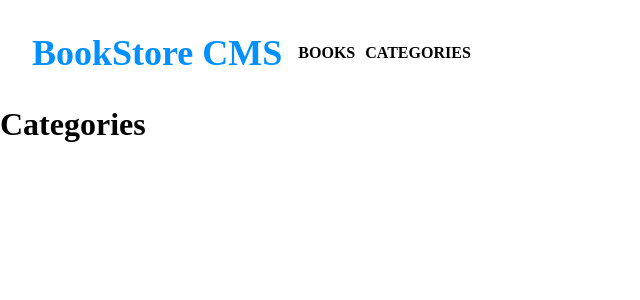
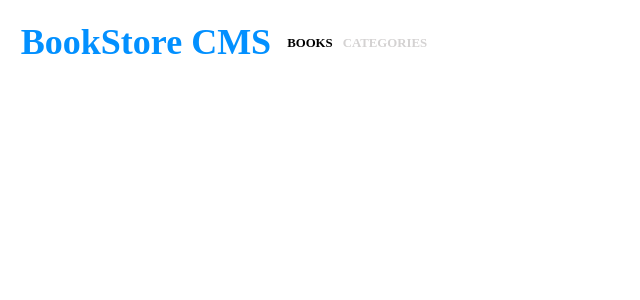
Before and after one commit to forLoop94/book-store, a React (Create React App) app: page /categories in a window 1280 px wide. Shown: the top 300 px of the page, without its empty margins (0-640 px from the left). Built offline with nearby package versions, Linux system fonts and the light colour scheme; the HTML template or start-up script is replaced by a standard one.

Commit message:
Make adjustments in Navbar component styling

```diff
--- a/src/App.js
+++ b/src/App.js
@@ -15,7 +15,7 @@ function App() {
             <Link className={styles.links} to="/">BOOKS</Link>
           </li>
           <li>
-            <Link className={styles.links} to="/categories">CATEGORIES</Link>
+            <Link className={styles.categories} to="/categories">CATEGORIES</Link>
           </li>
         </ul>
       </nav>
--- a/src/components/Categories.js
+++ b/src/components/Categories.js
@@ -1,7 +1,7 @@
 import React from 'react';
 
 const categories = () => (
-  <h1>Categories</h1>
+  <div />
 );
 
 export default categories;
--- a/src/styles/BookList.module.css
+++ b/src/styles/BookList.module.css
@@ -28,7 +28,7 @@ button {
 }
 
 form {
-  padding: 0rem 4rem 4rem 4rem;
+  padding: 0 4rem 4rem 4rem;
   background-color: rgb(200, 200, 200, 0.1);
 }
 
@@ -49,12 +49,6 @@ form {
   background-color: #7fa5c3;
 }
 
-input {
-  width: 30vw;
-  height: 8vh;
-  padding: 2rem;
-}
-
 label {
   color: grey;
   font-weight: bold;
@@ -62,6 +56,8 @@ label {
 }
 
 input {
+  width: 30vw;
+  height: 3vh;
   margin-right: 1rem;
   padding: 1rem;
   font-size: 1rem;
@@ -108,7 +104,8 @@ small {
   align-items: center;
 }
 
-.right, .details {
+.right,
+.details {
   display: flex;
   flex-direction: column;
   justify-content: space-between;
--- a/src/styles/app.module.css
+++ b/src/styles/app.module.css
@@ -6,7 +6,7 @@
 }
 
 nav {
-  padding: 2rem;
+  padding: 1.3rem;
 }
 
 .navLinks {
@@ -21,9 +21,18 @@ nav {
   color: #0290ff;
 }
 
-.links {
+.links, .categories {
   margin-right: 10px;
   text-decoration: none;
   color: black;
   font-weight: 600;
+  font-size: 0.8rem;
 }
+
+.categories {
+  color: rgb(212, 210, 210);
+}
+
+.categories:hover {
+  color: black;
+}
```
